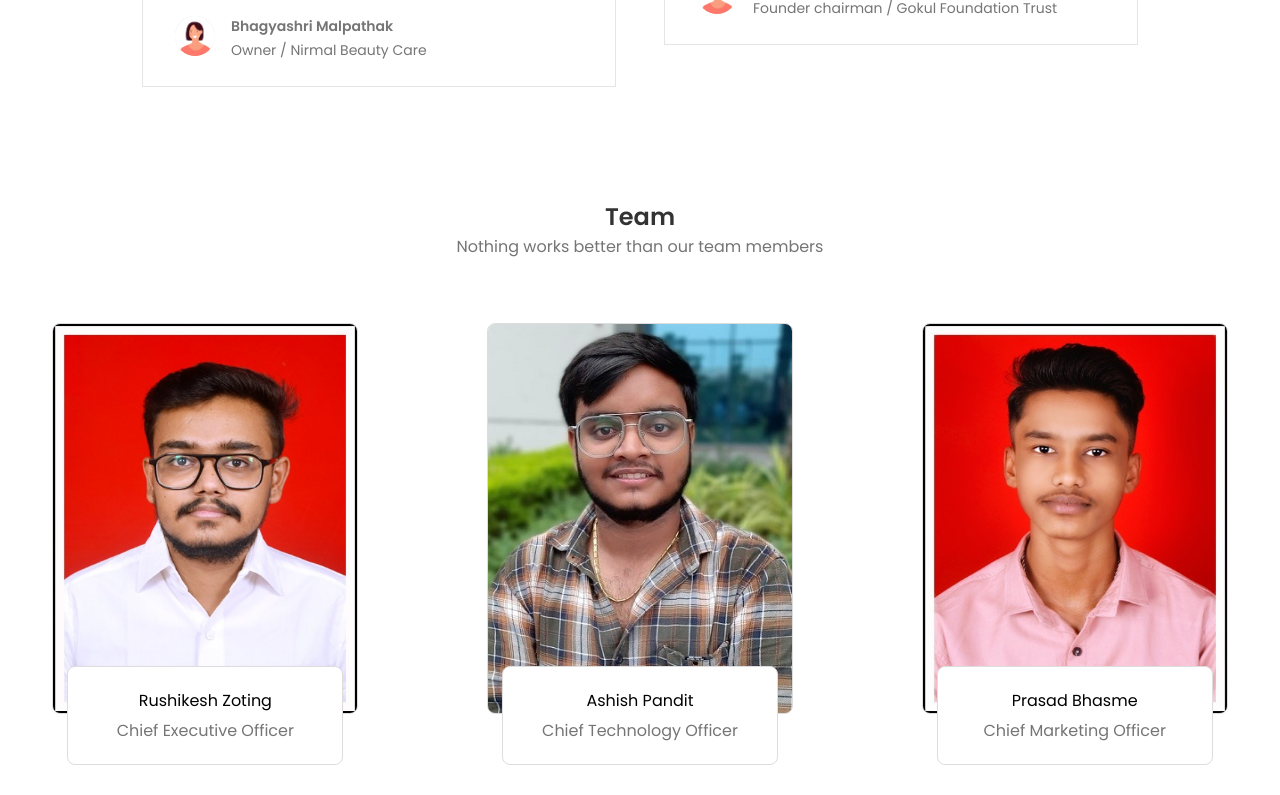
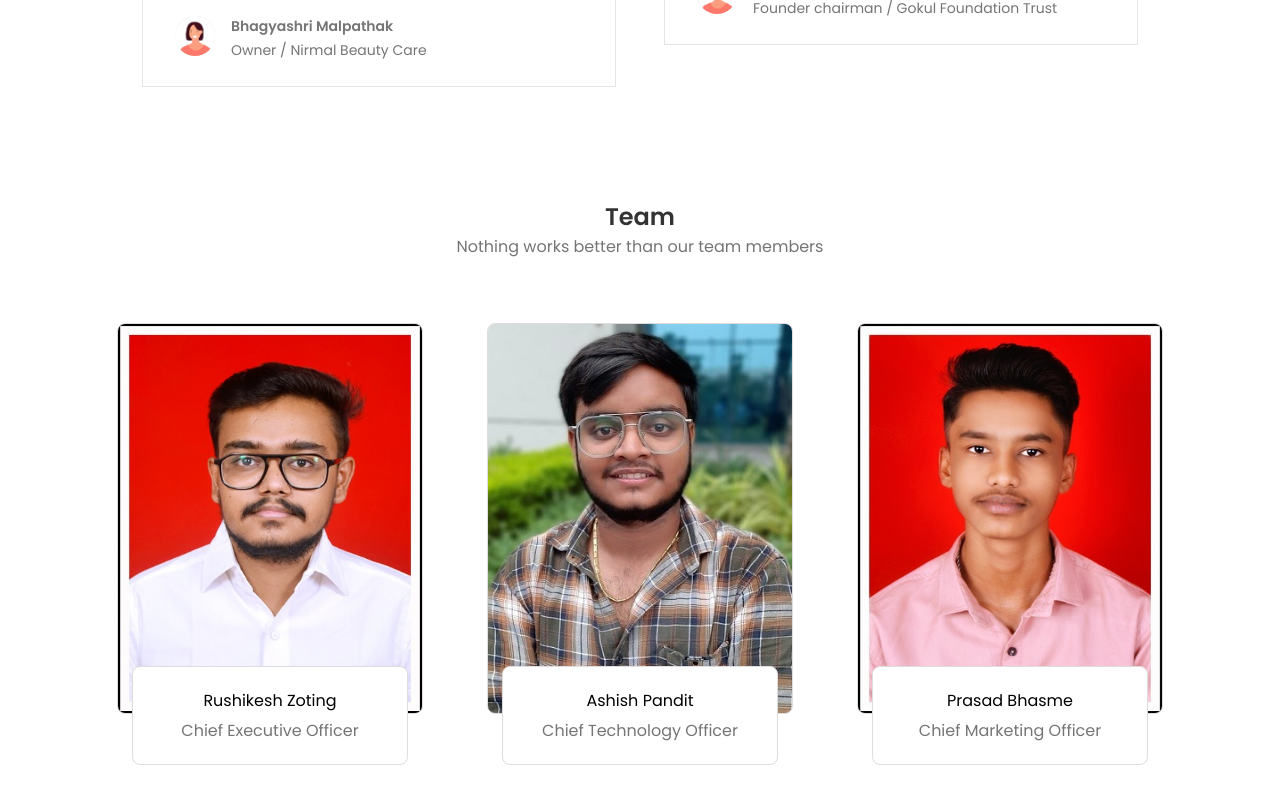
Before and after one commit to prajwalmandlik/Flare-global-soft, a React (Create React App) app: page / in a window 1280 px wide. Shown: the part 2520-3315 px from the top of the page. Built offline with nearby package versions, Linux system fonts and the light colour scheme.

Commit message:
minor update

```diff
--- a/src/components/team/Team.jsx
+++ b/src/components/team/Team.jsx
@@ -12,7 +12,7 @@ const Team = () => {
         </span>
       </div>
 
-      <div className="team-grid grid">
+      <div className="team-grid">
         {data.map((i) => {
           return (
             <div className="team-card">
--- a/src/components/team/team.css
+++ b/src/components/team/team.css
@@ -1,10 +1,14 @@
 .team{
-    margin-bottom: 7rem;
+   margin-bottom: 7rem;
+   display: grid;
+   place-items: center;
 }
 
 .team-grid{
+    display: grid;
     grid-template-columns: repeat(3,1fr);
     row-gap: 5rem;
+    column-gap: 4rem;
 }
 
 .team-card{
```
